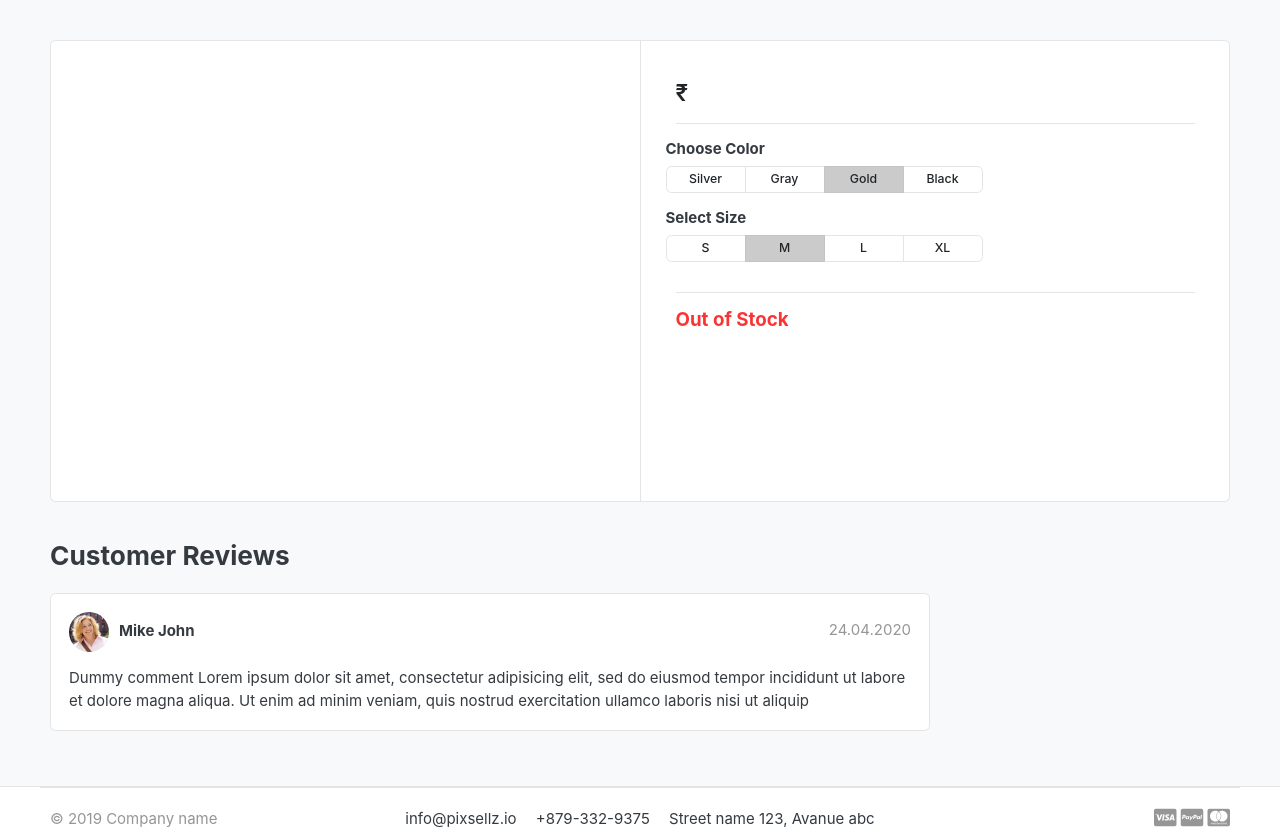
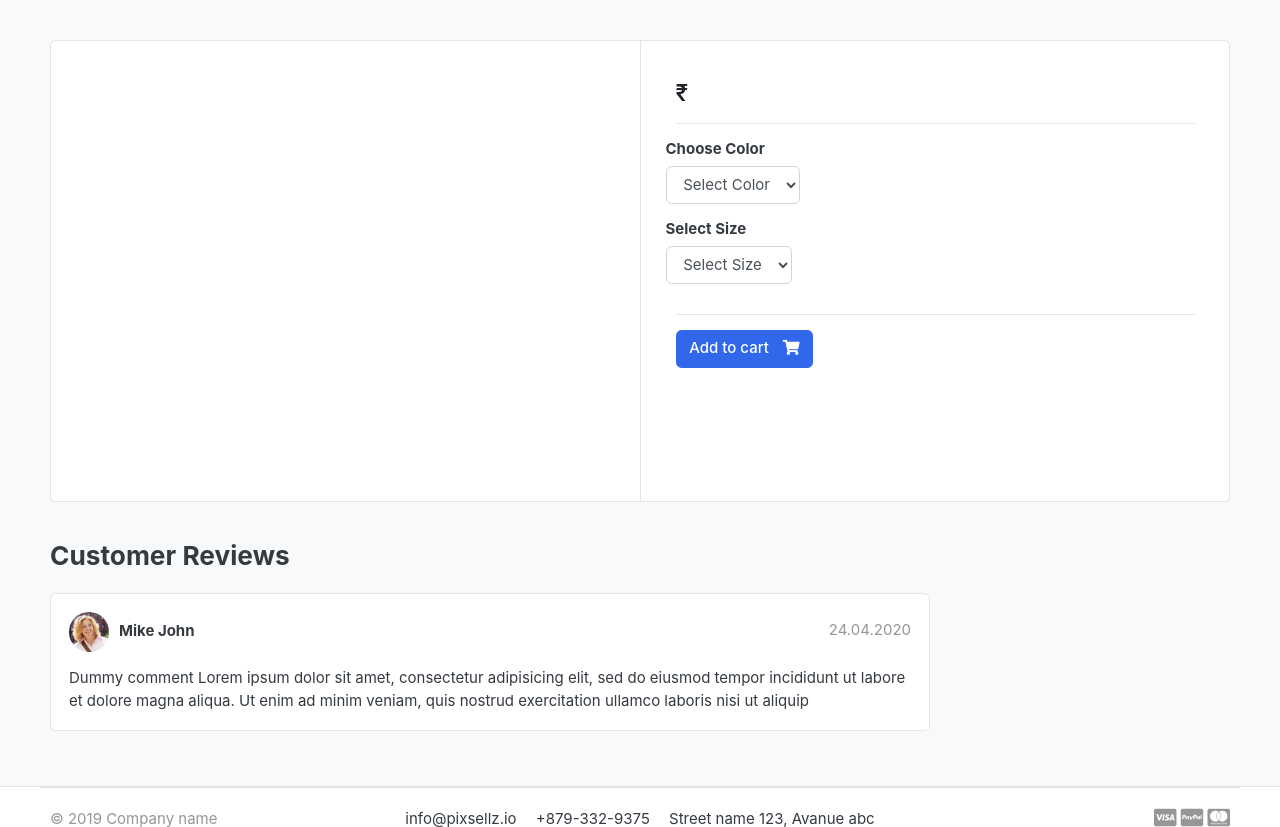
Before and after one commit to kashaudhan/ecommerce-django-app, a Django app: template templates/store/product_detail.html in a window 1280 px wide. Shown: the part 118-945 px from the top of the page. Run offline with Django 3.2, Linux system fonts and the light colour scheme; the template is opened without the code that fills it, so the values that code supplies are empty; some libraries are stand-ins or nearby versions; some web fonts are replaced.

Commit message:
feat: cart variations--> product size & color

```diff
--- a/carts/models.py
+++ b/carts/models.py
@@ -1,5 +1,5 @@
 from django.db import models
-from store.models import Product
+from store.models import Product, Variation
 class Cart(models.Model):
     cart_id = models.CharField(max_length=256, blank=True)
     data_added = models.DateField(auto_now_add=True)
@@ -10,6 +10,7 @@ class Cart(models.Model):
 
 class CartItem(models.Model):
     product = models.ForeignKey(Product, on_delete=models.CASCADE)
+    variations = models.ManyToManyField(Variation, blank=True)
     cart = models.ForeignKey(Cart, on_delete=models.CASCADE)
     quantity = models.IntegerField()
     is_active = models.BooleanField(default=True)
@@ -17,5 +18,5 @@ class CartItem(models.Model):
     def sub_total(self):
         return self.product.price * self.quantity
 
-    def __str__(self):
+    def __unicode__(self):
         return self.product
--- a/carts/urls.py
+++ b/carts/urls.py
@@ -4,6 +4,6 @@ from . import views
 urlpatterns = [
     path('', views.cart, name='cart'),
     path('add_cart/<int:product_id>/', views.add_cart, name='add_cart'),
-    path('remove/<int:product_id>/', views.remove_cart, name='remove_cart'),
-    path('remove_cart_item/<int:product_id>/', views.remove_cart_item, name='remove_cart_item')
+    path('remove/<int:product_id>/<int:cart_item_id>', views.remove_cart, name='remove_cart'),
+    path('remove_cart_item/<int:product_id>/<int:cart_item_id>', views.remove_cart_item, name='remove_cart_item')
 ]
--- a/carts/views.py
+++ b/carts/views.py
@@ -1,7 +1,6 @@
 from carts.models import Cart, CartItem
 from django.shortcuts import get_object_or_404, redirect, render
-from store.models import Product
-
+from store.models import Product, Variation
 from django.core.exceptions import ObjectDoesNotExist
 
 
@@ -14,6 +13,17 @@ def _cart_id(request):
 
 def add_cart(request, product_id):
     product = Product.objects.get(id=product_id) #get product
+    product_variation = []
+    if request.method == 'POST':
+        for item in request.POST:
+            key = item
+            value = request.POST[key]
+
+            try:
+                variation = Variation.objects.get(product=product, variation_category__iexact=key, variation_value__iexact=value)
+                product_variation.append(variation)
+            except:
+                pass
 
     try:
         # get the cart using cart id present in the session
@@ -23,36 +33,71 @@ def add_cart(request, product_id):
 
     cart.save()
 
-    try:
-        cart_item = CartItem.objects.get(product=product, cart=cart)
-        cart_item.quantity += 1
-        cart_item.save()
+    is_cartitem_exists = CartItem.objects.filter(product=product, cart=cart).exists()
+    if is_cartitem_exists:
+        cart_item = CartItem.objects.filter(product=product, cart=cart)
+        # existing variations --> database
+        # current variations --> product_variation
+        #item_id --> database
+        ex_var_list = []
+        id = []
+        for item in cart_item:
+            existing_variation = item.variations.all()
+            ex_var_list.append(list(existing_variation))
+            id.append(item.id)
 
-    except CartItem.DoesNotExist:
+        print(ex_var_list)
+
+        if product_variation in ex_var_list:
+            # increase the cart item quantity
+            index = ex_var_list.index(product_variation)
+            item_id = id[index]
+            item = CartItem.objects.get(product=product, id=item_id)
+            item.quantity += 1
+            item.save()
+
+        else:
+            # create a new cart item
+            item = CartItem.objects.create(product=product, quantity=1, cart=cart)
+
+            if len(product_variation) > 0:
+                item.variations.clear()
+                item.variations.add(*product_variation)
+            # cart_item.quantity += 1
+            item.save()
+
+    else:
         cart_item = CartItem.objects.create(
             product = product,
             quantity = 1,
             cart = cart,
         )
+        if len(product_variation) > 0:
+            cart_item.variations.clear()
+            cart_item.variations.add(*product_variation)
         cart_item.save()
     return redirect('cart')
 
-def remove_cart(request, product_id):
+def remove_cart(request, product_id, cart_item_id):
     cart = Cart.objects.get(cart_id = _cart_id(request))
     product = get_object_or_404(Product, id=product_id)
-    cart_item = CartItem.objects.get(product=product, cart=cart)
-    if cart_item.quantity > 1 :
-        cart_item.quantity -= 1
-        cart_item.save()
-    else:
-        cart_item.delete()
+
+    try:
+        cart_item = CartItem.objects.get(product=product, cart=cart, id=cart_item_id)
+        if cart_item.quantity > 1 :
+            cart_item.quantity -= 1
+            cart_item.save()
+        else:
+            cart_item.delete()
+    except:
+        pass
     return redirect('cart')
 
 
-def remove_cart_item(request, product_id):
+def remove_cart_item(request, product_id, cart_item_id):
     cart = Cart.objects.get(cart_id = _cart_id(request))
     product = get_object_or_404(Product, id=product_id)
-    cart_item = CartItem.objects.get(product=product, cart=cart)
+    cart_item = CartItem.objects.get(product=product, cart=cart, id=cart_item_id)
     cart_item.delete()
     return redirect('cart')
 
--- a/templates/store/product_detail.html
+++ b/templates/store/product_detail.html
@@ -12,6 +12,8 @@
           </article>
         </aside>
         <main class="col-md-6 border-left">
+          <form action="{% url 'add_cart' single_product.id %}" method="POST">
+            {% csrf_token %}
             <article class="content-body">
               <h2 class="title">{{ single_product.product_name }}</h2>
 
@@ -25,62 +27,38 @@
               <div class="row">
                 <div class="item-option-select">
                   <h6>Choose Color</h6>
-						<div class="btn-group btn-group-sm btn-group-toggle" data-toggle="buttons">
-						<label class="btn btn-light">
-							<input type="radio" name="radio_color" /> Silver
-						</label>
-						<label class="btn btn-light">
-							<input type="radio" name="radio_color" /> Gray
-						</label>
-						<label class="btn btn-light active">
-							<input type="radio" name="radio_color checked" /> Gold
-						</label>
-						<label class="btn btn-light">
-							<input type="radio" name="radio_color" /> Black
-						</label>
-					</div>
+                  <select name='color' class="form-control" required>
+                    <option value='' disabled selected>Select Color</option>
+                    {% for i in single_product.variation_set.colors %}
+                    <option value='{{ i.variation_value | lower}}'>{{ i.variation_value | capfirst }}</option>
+                    {% endfor %}
+                  </select>
                 </div>
               </div>
               <!-- row.// -->
               <div class="row">
                 <div class="item-option-select">
                   <h6>Select Size</h6>
-					<div
-						class="btn-group btn-group-sm btn-group-toggle"
-						data-toggle="buttons"
-					>
-					<label class="btn btn-light">
-						<input type="radio" name="radio_color" /> S
-					</label>
-					<label class="btn btn-light active">
-						<input type="radio" name="radio_color" checked /> M
-					</label>
-					<label class="btn btn-light">
-						<input type="radio" name="radio_color" /> L
-					</label>
-					<label class="btn btn-light">
-						<input type="radio" name="radio_color" /> XL
-					</label>
-					</div>
+                  <select name='size' class="form-control" required>
+                    <option value='' disabled selected>Select Size</option>
+                    {% for i in single_product.variation_set.sizes %}
+                    <option value='{{ i.variation_value | lower }}'>{{ i.variation_value | capfirst }}</option>
+                    {% endfor %}
+                  </select>
                 </div>
               </div>
               <!-- row.// -->
               <hr />
-            {% if single_product.stock > 0 %}
-              {% if in_cart %}
-                <a href="#" class="btn btn-success"><span class="text">Added to cart</span><i class="fas fa-check"></i></a>
-                <a href="{% url 'cart' %}" class="btn btn-outline-primary"><span class="text">View cart</span><i class="fas fa-check"></i></a>
-
+              {% if single_product.stock <= 0 %}
+              <h5 class="text-danger">Out of Stock</h5>
               {% else %}
-                <a href="{% url 'add_cart' single_product.id %}" class="btn btn-primary">
+              <button type="submit" class="btn btn-primary">
                 <span class="text">Add to cart</span>
                 <i class="fas fa-shopping-cart"></i>
-                </a>
-              {% endif %}
-            {% else %}
-              <h5 class="text-danger">Out of Stock</h5>
+              </button>
               {% endif %}
             </article>
+          </form>
         </main>
       </div>
     </div>
```
Also changed, not shown: carts/admin.py (+7 -1 lines), store/admin.py (+8 -1 lines), store/models.py (+25 -0 lines), templates/store/cart.html (+16 -4 lines), carts/migrations/0002_cartitem_variations.py (added), store/migrations/0002_variation.py (added). Lines whose indentation alone changed are shown as unchanged.
